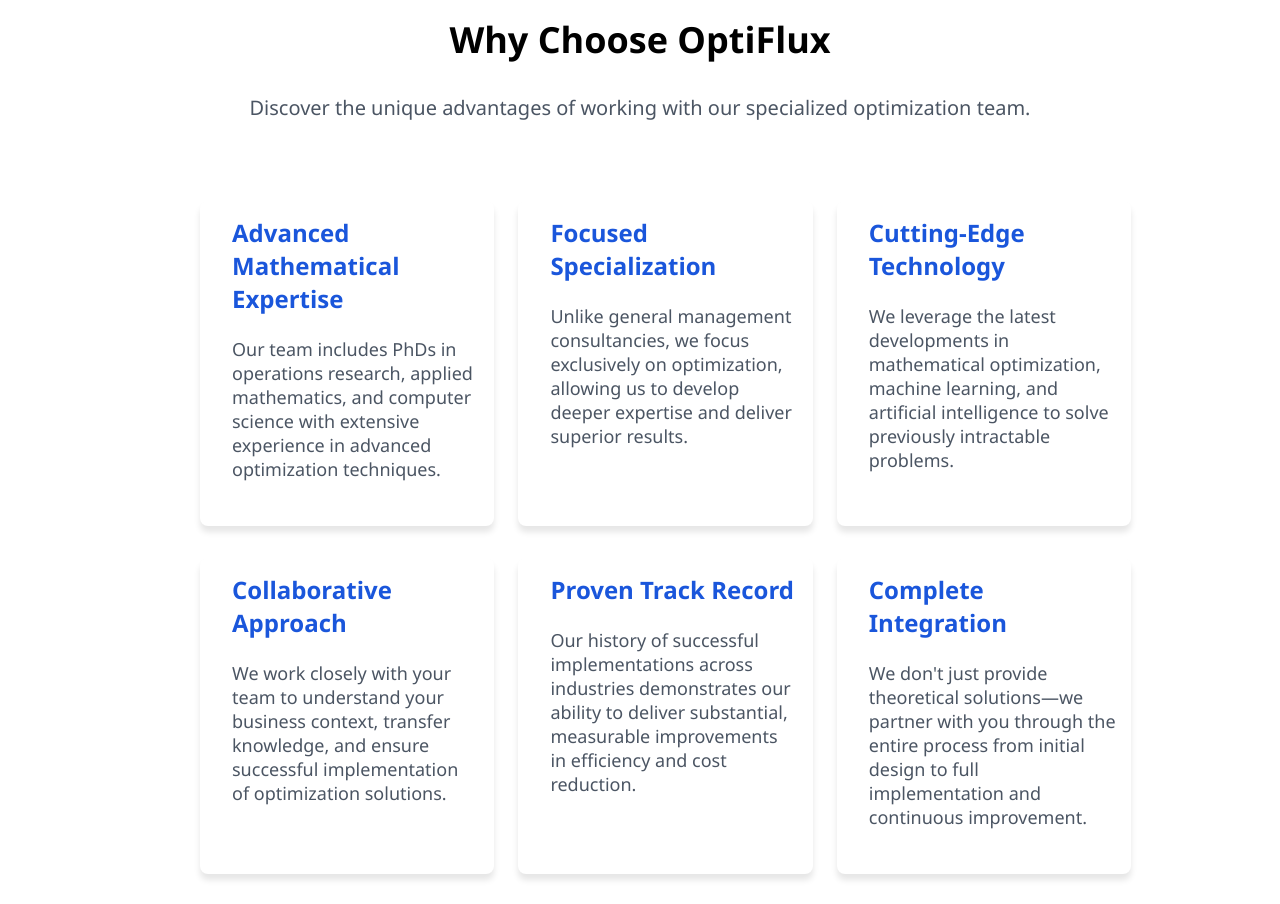
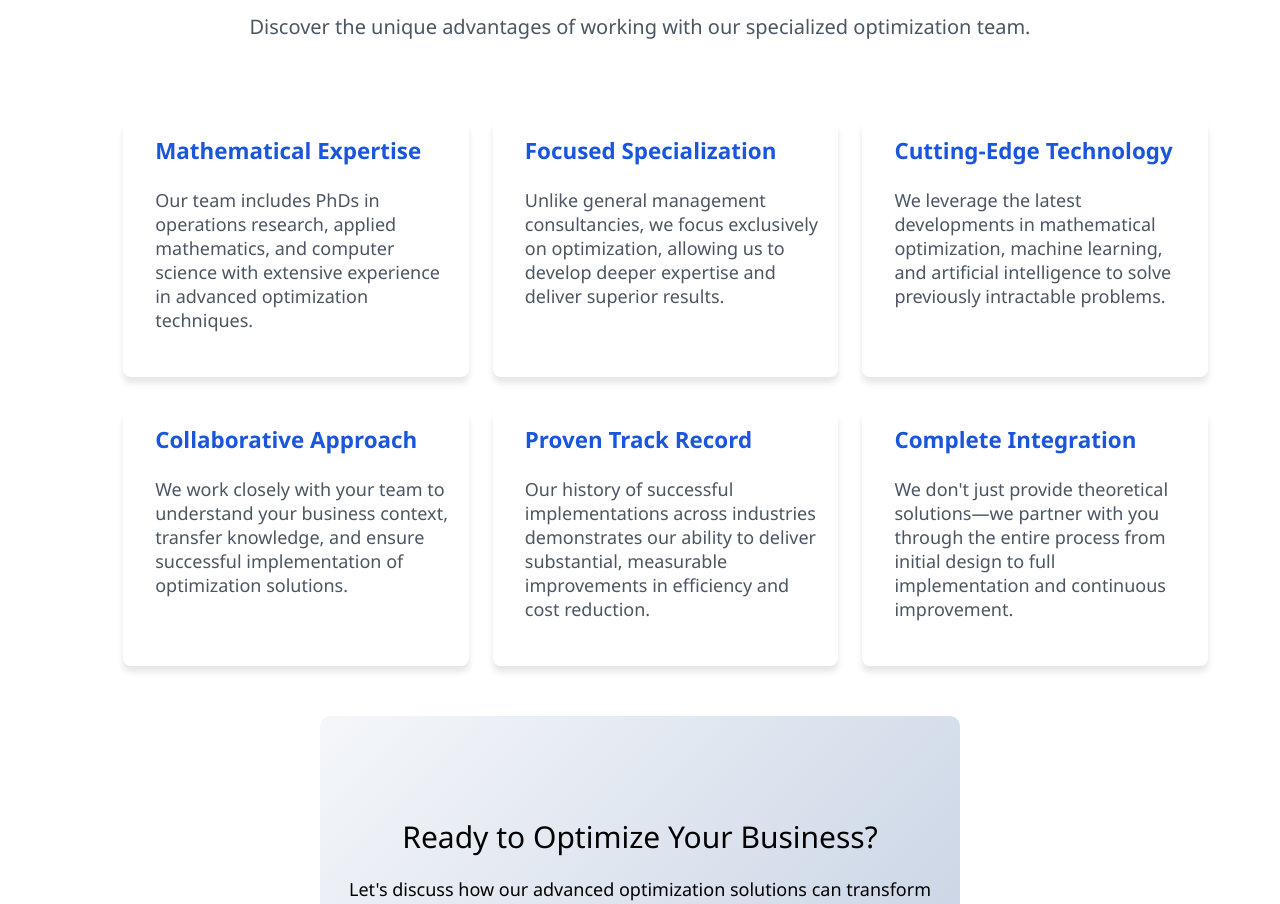
Before and after one commit to dakshitapokharna/OptiFlux-main, a React (Create React App) app: page / in a window 1280 px wide. Shown: the part 2640-3544 px from the top of the page. Built offline with nearby package versions, Linux system fonts and the light colour scheme.

Commit message:
adjusted the spacing of heading

```diff
--- a/src/pages/Home.js
+++ b/src/pages/Home.js
@@ -45,7 +45,7 @@
               </div>
             </div>
             <h3 className="fe-heading">
-              Supply Chain <br /> Optimization
+              Supply Chain Optimization
             </h3>
             <br />
             <p className="fe-subheading">
@@ -68,7 +68,7 @@
               </div>
             </div>
             <h3 className="fe-heading">
-              Resource <br /> Allocation
+              Resource Allocation
             </h3>
             <br />
             <p className="fe-subheading">
@@ -89,7 +89,7 @@
               </div>
             </div>
             <h3 className="fe-heading">
-              Production <br /> Planning
+              Production Planning
             </h3>
             <br />
             <p className="fe-subheading">
@@ -279,7 +279,7 @@
       <div className="fe-container">
         <div className="fe-up">
           <div className="fe-box">
-            <h3 className="fe-heading3">Advanced Mathematical Expertise</h3>
+            <h3 className="fe-heading3">Mathematical Expertise</h3>
             <br />
             <p className="fe-subheading">
               Our team includes PhDs in operations research, applied
@@ -289,7 +289,7 @@
           </div>
           <div className="fe-box">
             <h3 className="fe-heading3">
-              Focused <br />
+              Focused
               Specialization
             </h3>
             <br />
@@ -302,7 +302,7 @@
           </div>
           <div className="fe-box">
             <h3 className="fe-heading3">
-              Cutting-Edge <br /> Technology
+              Cutting-Edge  Technology
             </h3>
             <br />
             {/* <br /> */}
--- a/src/pages/Netopti.js
+++ b/src/pages/Netopti.js
@@ -109,7 +109,7 @@
                       </i>
                     </div>
                   </div>
-                  <h3 className="fe-heading">Facility Location Optimization</h3>
+                  <h3 className="fe-heading">Facility Location <br /> Optimization</h3>
                   <br />
                   <p className="fe-subheading">
                     Determine the optimal number, size, and locations of
@@ -125,7 +125,7 @@
                       </i>
                     </div>
                   </div>
-                  <h3 className="fe-heading">Transportation Network Design</h3>
+                  <h3 className="fe-heading">Transportation Network <br /> Design</h3>
                   <br />
                   <p className="fe-subheading">
                     Design optimal transportation networks with the most
@@ -141,7 +141,7 @@
                       </i>
                     </div>
                   </div>
-                  <h3 className="fe-heading">Inventory Network Optimization</h3>
+                  <h3 className="fe-heading">Inventory Network <br /> Optimization</h3>
                   <br />
                   <p className="fe-subheading">
                     Optimize inventory placement, levels, and replenishment
@@ -178,7 +178,7 @@
                       </i>
                     </div>
                   </div>
-                  <h3 className="fe-heading">Network Resilience Planning</h3>
+                  <h3 className="fe-heading">Network Resilience <br /> Planning</h3>
                   <br />
                   <p className="fe-subheading">
                     Design resilient networks that can withstand disruptions
@@ -355,7 +355,7 @@
                 <span> Fast moving consumer goods </span>
               </div>
               <br />
-              <h3 className="fe-heading">FMCG Distribution Network Redesign</h3>
+              <h3 className="fe-heading">FMCG Distribution Network <br /> Redesign</h3>
               <br />
 
               <p className="fe-subheading">
--- a/src/pages/Resallo.js
+++ b/src/pages/Resallo.js
@@ -296,7 +296,7 @@
                 <span>Case Study 2 Image</span>
               </div>
               <br />
-              <h3 className="fe-heading">Optimed Health Networks</h3>
+              <h3 className="fe-heading">Optimed Health <br /> Networks</h3>
               <br />
 
               <p className="fe-subheading">
@@ -374,7 +374,7 @@
                     </div>
                   </div>
                   <br />
-                  <h3 className="fe-heading">Stochastic Optimization</h3>
+                  <h3 className="fe-heading">Stochastic <br /> Optimization</h3>
                   <br />
 
                   <p className="fe-subheading">
@@ -392,8 +392,9 @@
                       </i>
                     </div>
                   </div>
+
                   <br />
-                  <h3 className="fe-heading">Multi-Objective Optimization</h3>
+                  <h3 className="fe-heading">Multi-Objective <br /> Optimization</h3>
 
                   <br />
                   <p className="fe-subheading">
--- a/src/styles/Home.css
+++ b/src/styles/Home.css
@@ -116,8 +116,20 @@
   padding-left: 2rem;
   box-shadow: 0 6px 6px rgba(0, 0, 0, 0.1);
   transition: all 0.3s ease;
-  width: 23vw;
+  width: 27vw;
 
+  height: auto;
+  display: flex;
+  flex-direction: column;
+}
+.fe-box3{
+  background-color: white;
+  border-radius: 8px;
+  padding: 15px;
+  padding-left: 2rem;
+  box-shadow: 0 6px 6px rgba(0, 0, 0, 0.1);
+  transition: all 0.3s ease;
+  width: 29vw;
   height: auto;
   display: flex;
   flex-direction: column;
@@ -141,7 +153,7 @@
 }
 
 .fe-heading3 {
-  font-size: 1.5rem;
+  font-size: 1.4rem;
   font-weight: bold;
   color: #1a56db;
 }
@@ -346,6 +358,7 @@
   .fe-box2 {
     width: 80%;
   }
+
   .lastsection {
     width: 100%;
     height: 100%;
@@ -368,6 +381,7 @@
   .fe-box2 {
     width: 80%;
   }
+
   .lastsection {
     width: 100%;
     height: 100%;
@@ -433,6 +447,7 @@
     width: 80vw;
   }
 
+
   .heading {
     margin-left: 5%;
   }
--- a/src/styles/Resallo.css
+++ b/src/styles/Resallo.css
@@ -8,6 +8,7 @@
 
   position: relative;
 }
+
 .resource-allocation-container {
   padding: 40px;
 
@@ -63,14 +64,14 @@
 
 .step-content h3 {
   margin: 0;
-  font-size: 16px;
+  font-size: 20px;
   font-weight: 600;
   color: #1c1c1c;
 }
 
 .step-content p {
   /* margin: 6px 0 0; */
-  font-size: 14px;
+  font-size: 16px;
   color: #555;
 }
 
```
Also changed, not shown: src/pages/SCO.js (+6 -3 lines).
